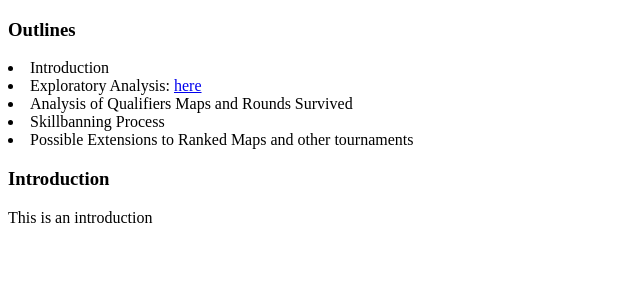
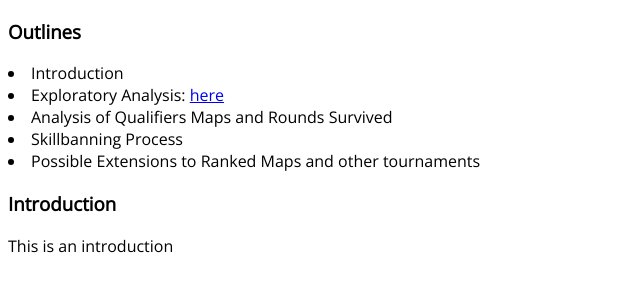
Before and after one commit to 4digitmwc/skillban-articles, a plain HTML site: page index.html in a window 1280 px wide. Shown: the whole page, without its empty margins (0-640 px from the left). Drawn offline with nearby package versions, Linux system fonts and the light colour scheme.

Commit message:
change font to open sans

```diff
--- a/index.css
+++ b/index.css
@@ -0,0 +1,3 @@
+body {
+    font-family: "Open Sans";
+}
--- a/index.html
+++ b/index.html
@@ -1,9 +1,12 @@
 <!DOCTYPE html>
 <head>
     <title>Analysis and Outlier Detection of Rank Restricted Rhythm Game Tournament</title>
+    <link rel="stylesheet" href="https://fonts.googleapis.com/css?family=Open%20Sans">
+    <link rel="stylesheet" href="index.css">
     <script src="index.js" defer></script>
+
 </head>
-<body>
+<body class="main">
     <div id="outlines">
         <h3>Outlines</h3>
         <li>Introduction</li>
```
